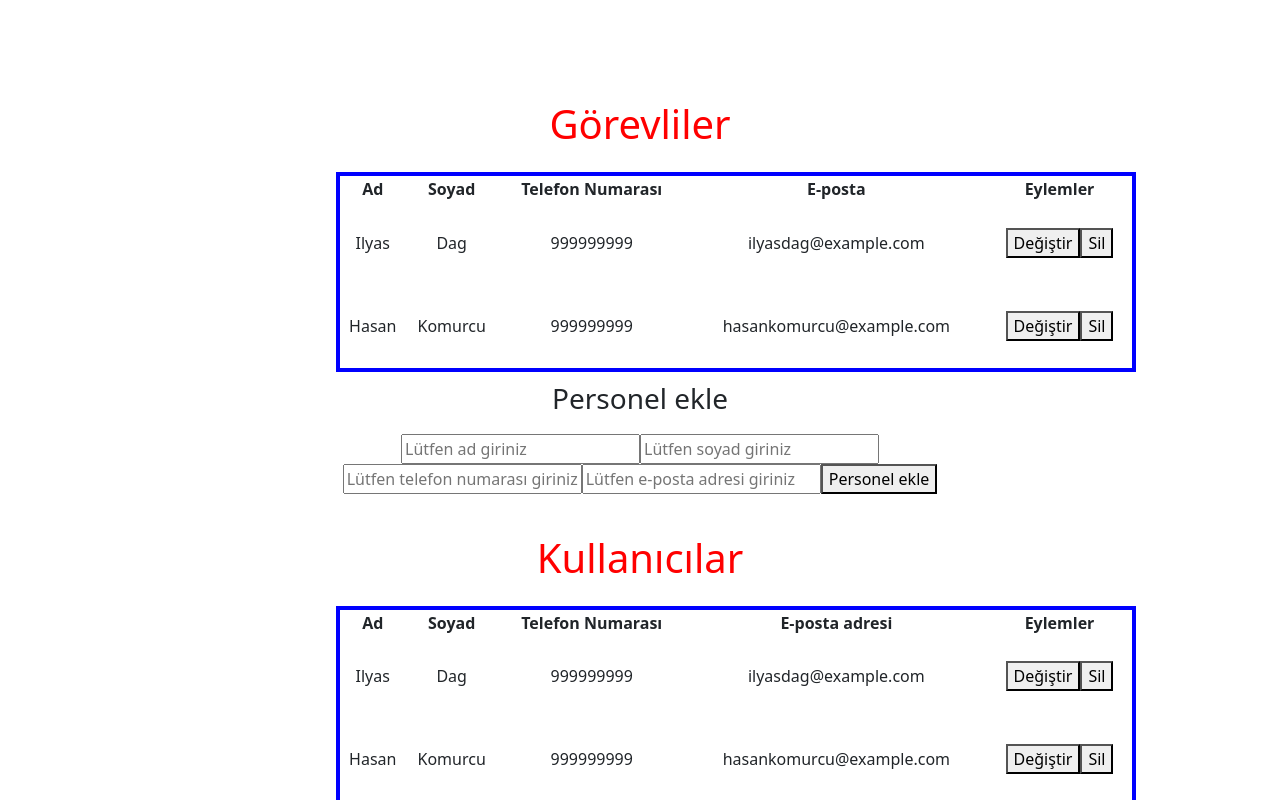
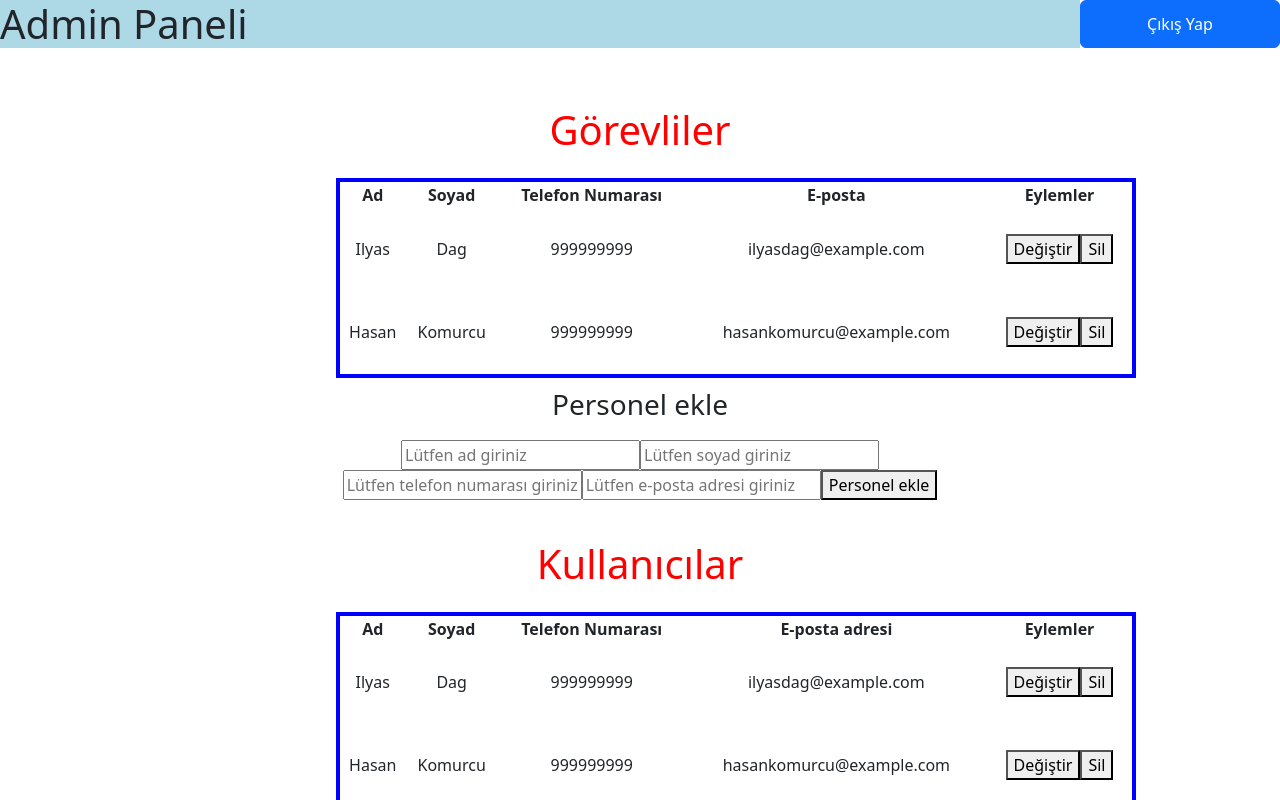
Before and after one commit to oguzhanagir/Software-Test-Project-React, a React (Create React App) app: page /Admin in a window 1280 px wide. Shown: the top 800 px of the page. Built offline with nearby package versions, Linux system fonts and the light colour scheme.

Commit message:
Admin panel improvements

```diff
--- a/src/App.css
+++ b/src/App.css
@@ -94,3 +94,7 @@ th {
 td {
   text-align: center;
 }
+
+.parent {
+  display: flex;
+}
--- a/src/pages/Admin.js
+++ b/src/pages/Admin.js
@@ -2,13 +2,15 @@ import React from "react";
 import UserTbl from "../components/UserTbl";
 import { makeStyles } from "@material-ui/core";
 import PersonnelTbl from "../components/PersonnelTbl";
+import { Link } from "react-router-dom";
 
 const styles = makeStyles({
   layout: {
     width: "50%",
     margin: "auto",
     textAlign: "center",
-    marginTop: "100px",
+    marginTop: "50px",
+    marginBottom: "50px",
   },
 });
 
@@ -17,6 +19,26 @@ function Admin() {
 
   return (
     <div className="App">
+      <div className="parent">
+        <h1
+          style={{
+            width: "100%",
+            backgroundColor: "lightBlue",
+            textAlign: "left",
+          }}
+        >
+          Admin Paneli
+        </h1>
+        <Link to={"/"} style={{ textDecoration: "none", color: "#FFF" }}>
+          <button
+            style={{ width: "200px", height: "48px" }}
+            type="submit"
+            className="btn btn-primary"
+          >
+            Çıkış Yap
+          </button>
+        </Link>
+      </div>
       <div className={classes.layout}>
         <h1 style={{ color: "red" }}>Görevliler</h1>
         <PersonnelTbl />
```
